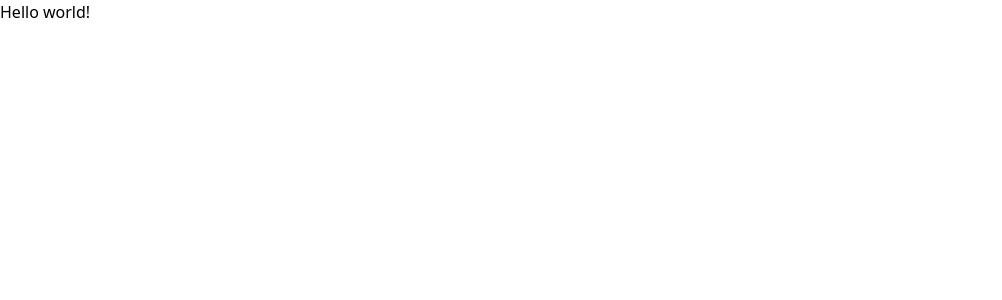
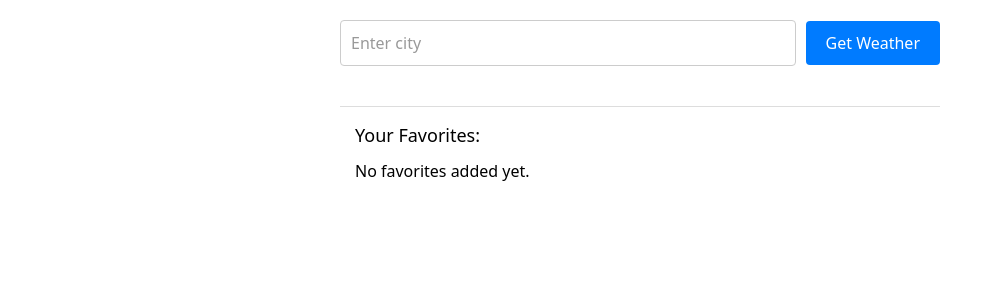
Before and after one commit to RottabMahmoud/turfcoach, a React (Vite) app: page / in a window 1280 px wide. Shown: the top 300 px of the page, without its empty margins (0-1002 px from the left). Built offline with nearby package versions, Linux system fonts and the light colour scheme.

Commit message:
New API unsplash key.

```diff
--- a/package.json
+++ b/package.json
@@ -11,6 +11,7 @@
     "preview": "vite preview"
   },
   "dependencies": {
+    "pexels": "^1.4.0",
     "react": "^18.2.0",
     "react-dom": "^18.2.0"
   },
--- a/src/App.jsx
+++ b/src/App.jsx
@@ -4,10 +4,7 @@ function App() {
   return (
     <div className="App">
       <main>
-        {/* <WeatherInfo /> */}
-        <h1 className="text-3xl font-bold underline">
-      Hello world!
-    </h1>
+        <WeatherInfo />
       </main>
     </div>
   );
--- a/src/components/CityImage.jsx
+++ b/src/components/CityImage.jsx
@@ -28,7 +28,7 @@ const CityImage = ({ city }) => {
     const fetchImage = async () => {
       try {
         const response = await fetch(
-          `https://api.unsplash.com/photos/random?query=${city}&client_id=MbPxt2xTQLaoIn99ANA7AlJ3n-d1rK57uC-eneN0Ixs`
+          `https://api.unsplash.com/photos/random?query=${city}&client_id=ojK9CwxzamZTjjzhu_qzC2vkq6-KM1S11dbIsnVFj2A`
         );
         const data = await response.json();
         setImageUrl(data.urls.regular);
```
Also changed, not shown: 1 other file (tests, documents, lock files or other folders).
